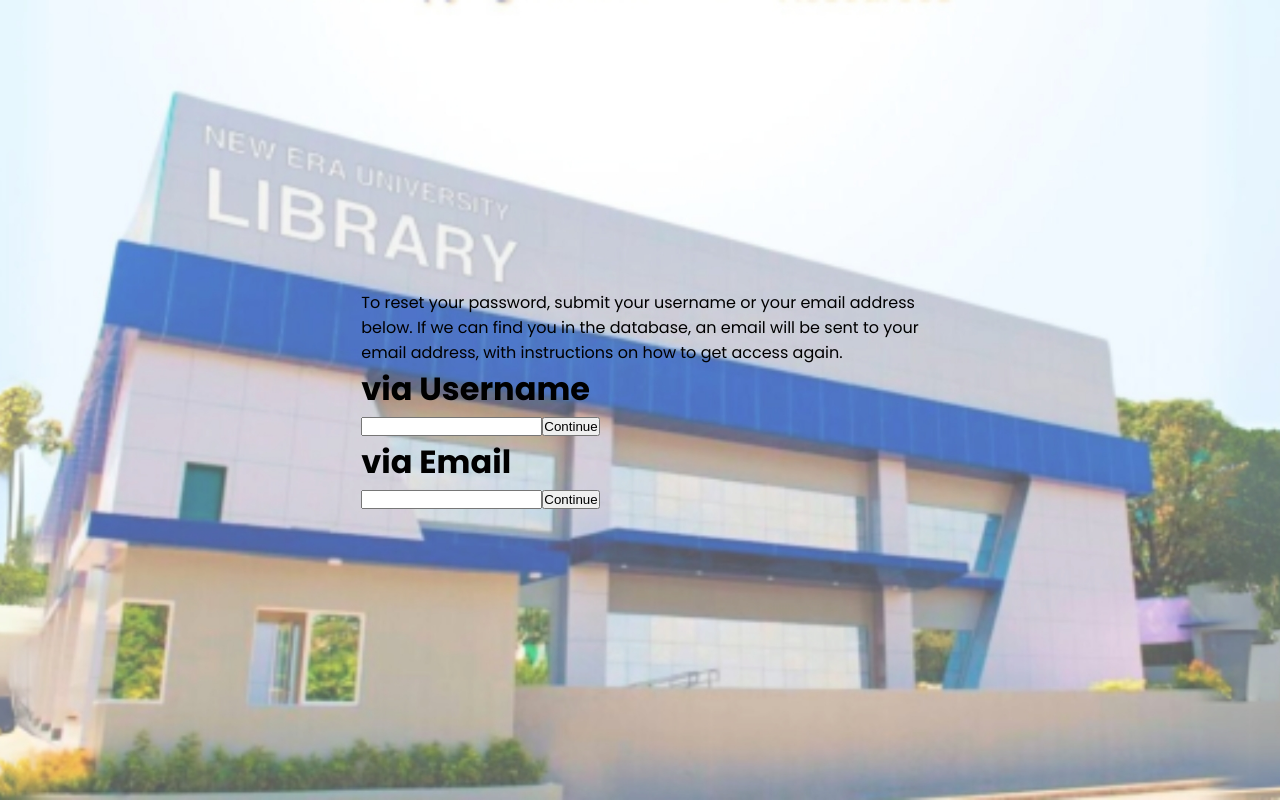
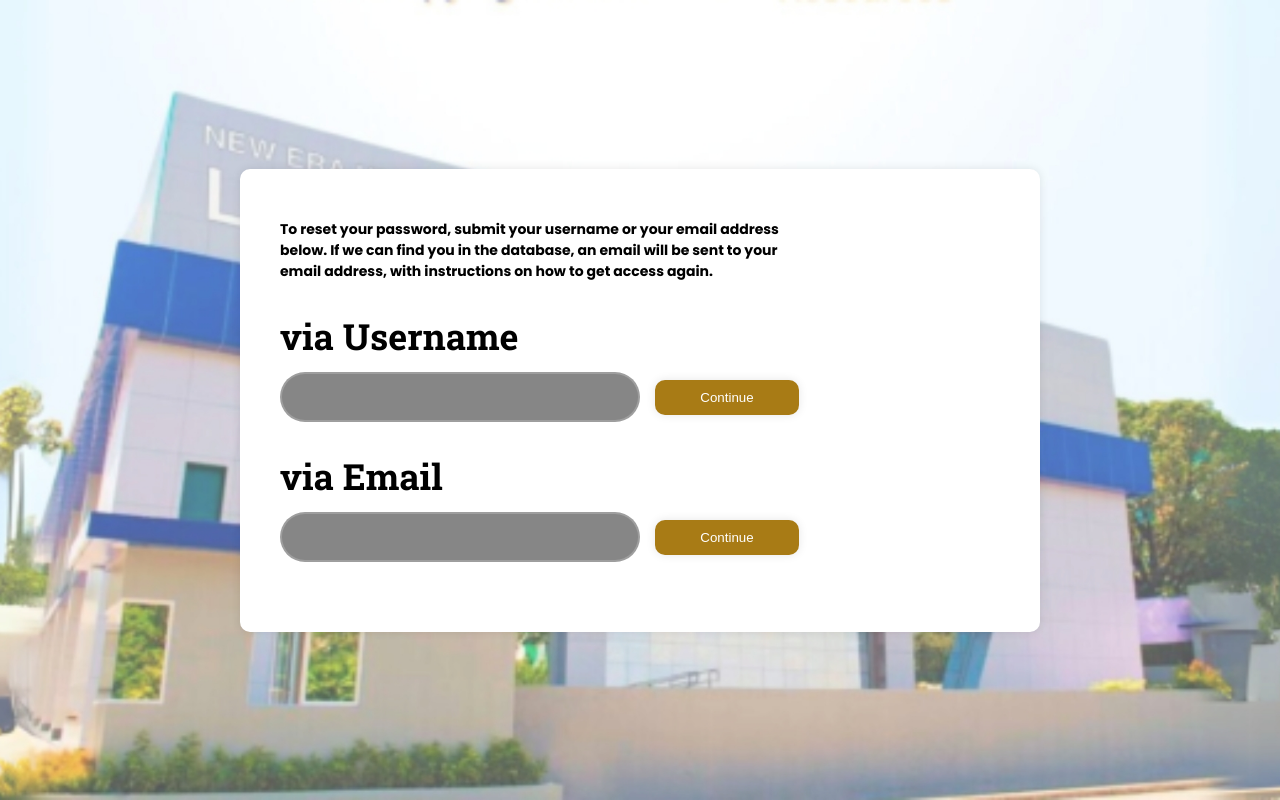
Before and after one commit to fayecamilleburi/DataBytes_ThesesApp, a React (Create React App) app: page /forgotpassword in a window 1280 px wide. Built offline with nearby package versions, Linux system fonts and the light colour scheme.

Commit message:
Update ForgotPassword.css

```diff
--- a/src/Login Components/ForgotPassword.css
+++ b/src/Login Components/ForgotPassword.css
@@ -1,11 +1,11 @@
 @import url('https://fonts.googleapis.com/css2?family=Roboto+Slab:wght@700&display=swap');
 
-.roboto-slab {
+.forgot-pass-roboto-slab {
     font-family: "Roboto Slab", serif;
     font-size: 40px;
 }
 
-.wrapper {
+.forgot-pass-wrapper {
     width: 800px;
     background: #fff;
     color: #000;
@@ -14,17 +14,17 @@
     padding: 40px 40px;
 }
 
-.instructions {
+.forgot-pass-instructions {
     font-size: 14px;
     font-weight: 700;
     padding-top: 10px;
 }
 
-.wrapper h1 {
+.forgot-pass-wrapper h1 {
     font-size: 36px;
 }
 
-.wrapper .input-box {
+.forgot-pass-wrapper .forgot-pass-input-box {
     position: relative;
     width: 100%;
     height: 50px;
@@ -32,7 +32,7 @@
     margin-bottom: 90px;
 }
 
-.input-box input {
+.forgot-pass-input-box input {
     width: 50%;
     height: 100%;
     color: #fff;
@@ -44,7 +44,7 @@
     padding: 20px 20px 20px 20px;
 }
 
-.wrapper button {
+.forgot-pass-wrapper button {
     width: 20%;
     height: 35px;
     background: #A87B15;
```
